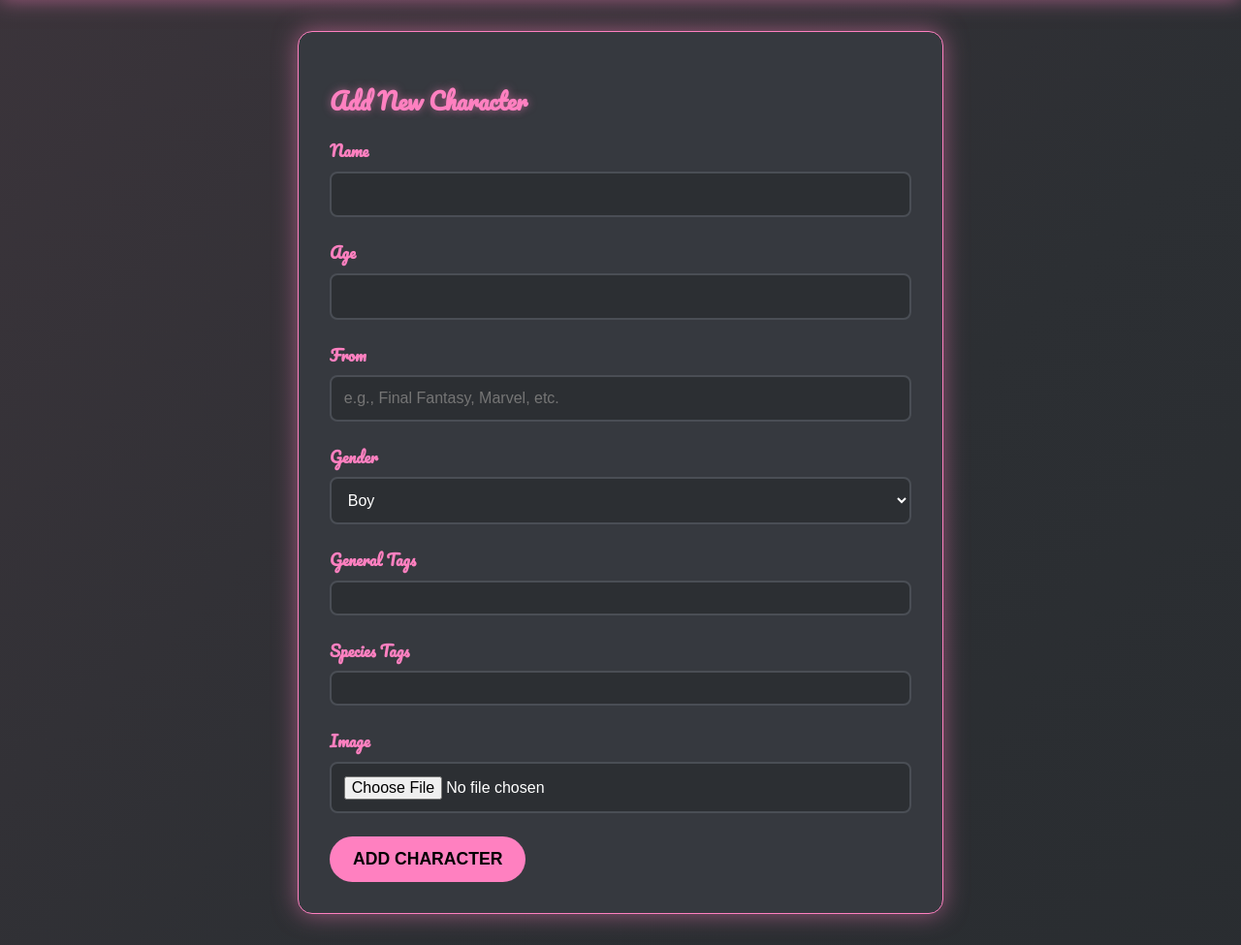
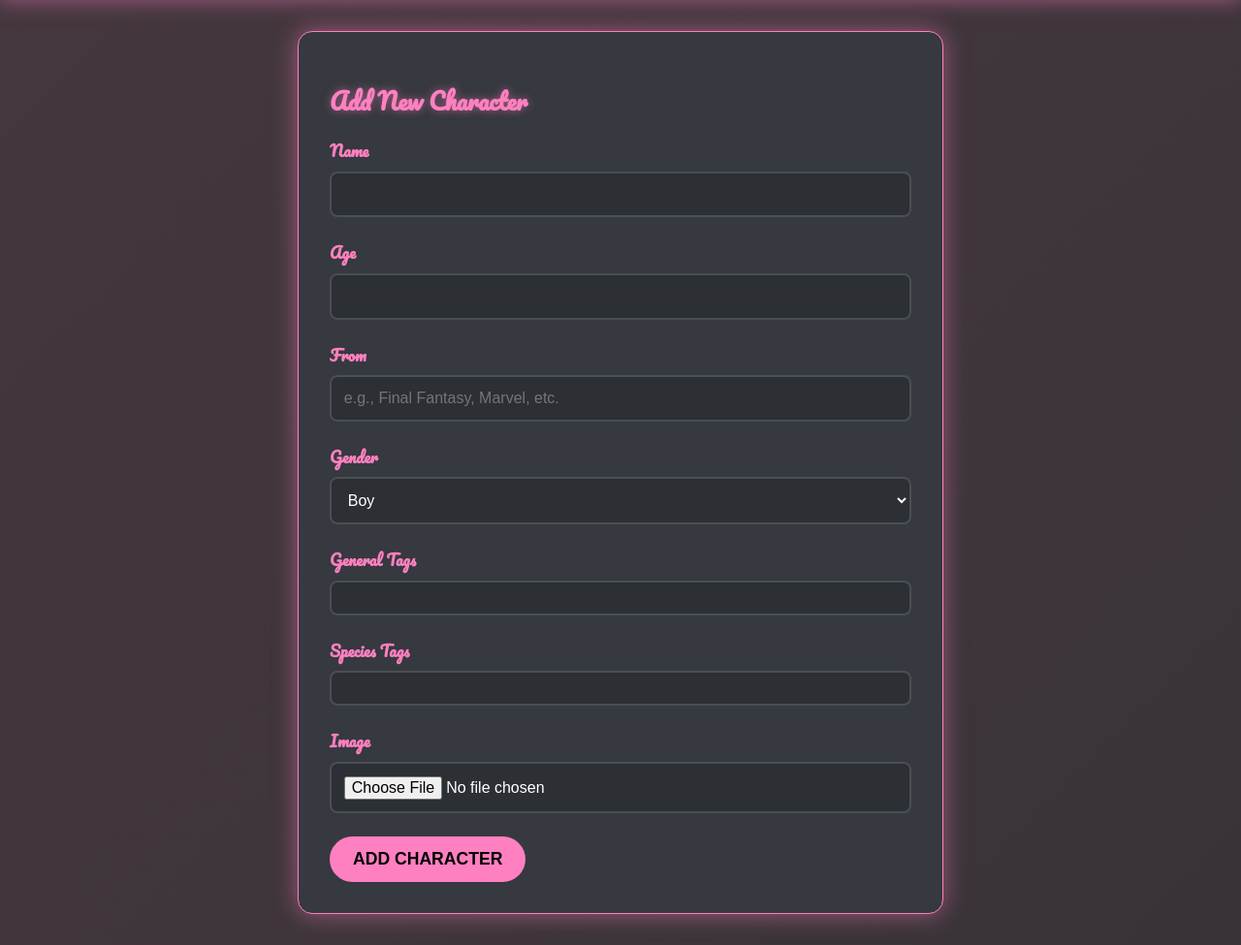
Before and after one commit to ClearLite/SoP-Thing, a Flask app: page /admin in a window 1280 px wide. Shown: the part 80-1055 px from the top of the page at 97% size. Run offline with Flask 3, Linux system fonts and the light colour scheme; the visitor is signed in with stand-in values (Sample User, id 1); data that the repository does not hold is empty.

Commit message:
Update style.css

```diff
--- a/app/static/css/style.css
+++ b/app/static/css/style.css
@@ -18,8 +18,8 @@ body {
     color: var(--text-color);
     margin: 0;
     line-height: 1.6;
-    /* NEW: Dynamic and smooth animated gradient background */
-    background: linear-gradient(-45deg, #23272A, #2c2f33, #4d3a44, #382c33);
+    /* UPDATED: Smoother, more complex gradient to prevent banding */
+    background: linear-gradient(-45deg, #2c2f33, #3e353b, #4d3a44, #382c33);
     background-size: 400% 400%;
     animation: animatedGradient 25s ease infinite;
 }
@@ -80,6 +80,8 @@ nav .logo { font-family: 'Pacifico', cursive; font-size: 1.8rem; animation: glow
     transition: all 0.2s ease-in-out;
     font-size: 0.9rem;
     border: 1px solid transparent;
+    /* UPDATED: Ensure tags use the standard, non-cursive font */
+    font-family: 'Roboto', sans-serif;
 }
 .tag-checkbox-container label:hover {
     background-color: #5c616a;
```
